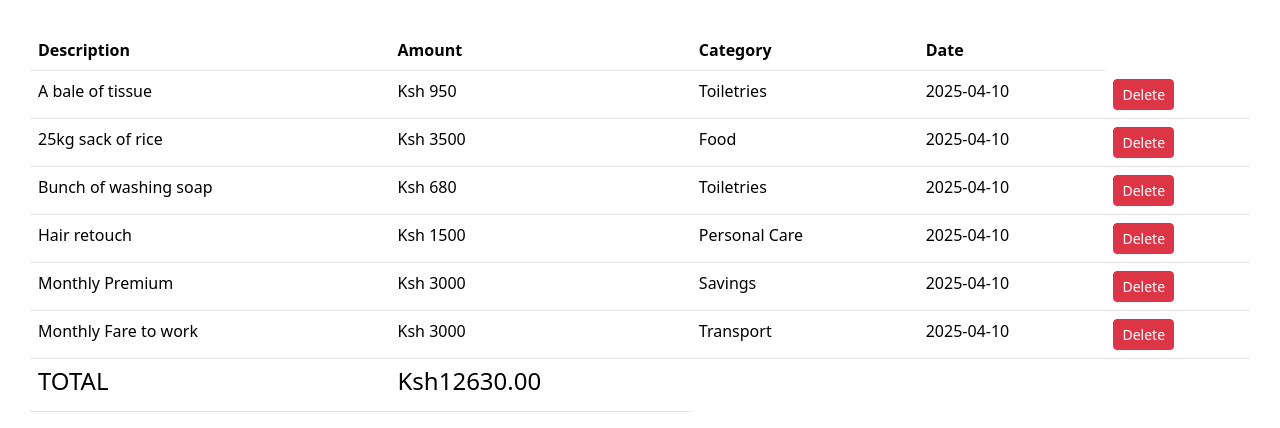
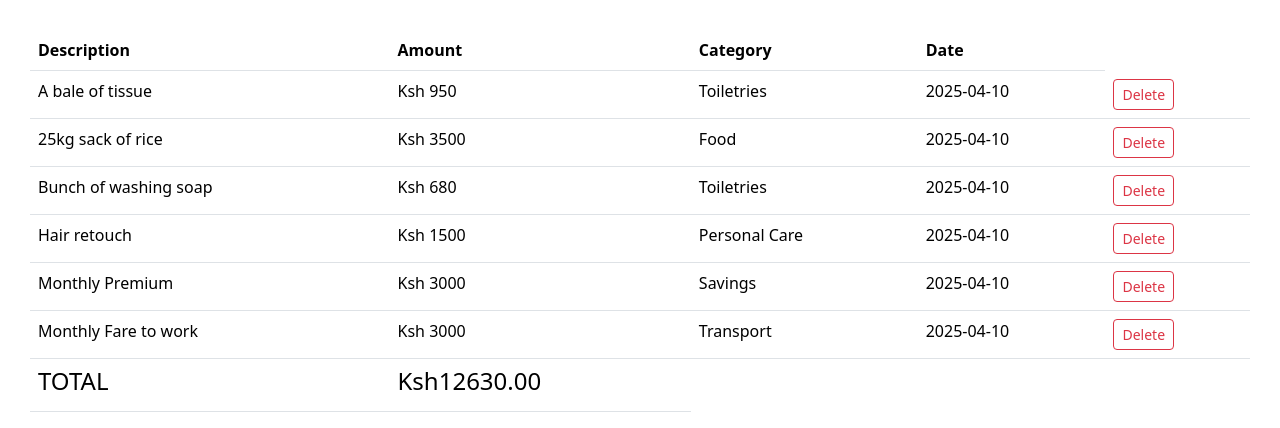
Before and after one commit to Ogendo-star/Expense-Tracker, a React (Vite) app: page / in a window 1280 px wide. Shown: the top 428 px of the page. Built offline with nearby package versions, Linux system fonts and the light colour scheme.

Commit message:
Add the expense filter file to the components folder

```diff
--- a/src/components/ExpenseList.jsx
+++ b/src/components/ExpenseList.jsx
@@ -21,8 +21,7 @@ const ExpenseList = ({items, onDelete}) => {
     <td>{item.category}</td>
     <td>{item.date}</td>
     <td>
-      <button className="btn btn-danger btn-sm" onClick={() => onDelete(item.id)}>
-        Delete
+      <button className="btn btn-outline-danger btn-sm" onClick={() => onDelete(item.id)}>Delete
       </button>
     </td>
   </tr>
```
Also changed, not shown: src/components/ExpenseFilter.jsx (added, +11 -0 lines).
